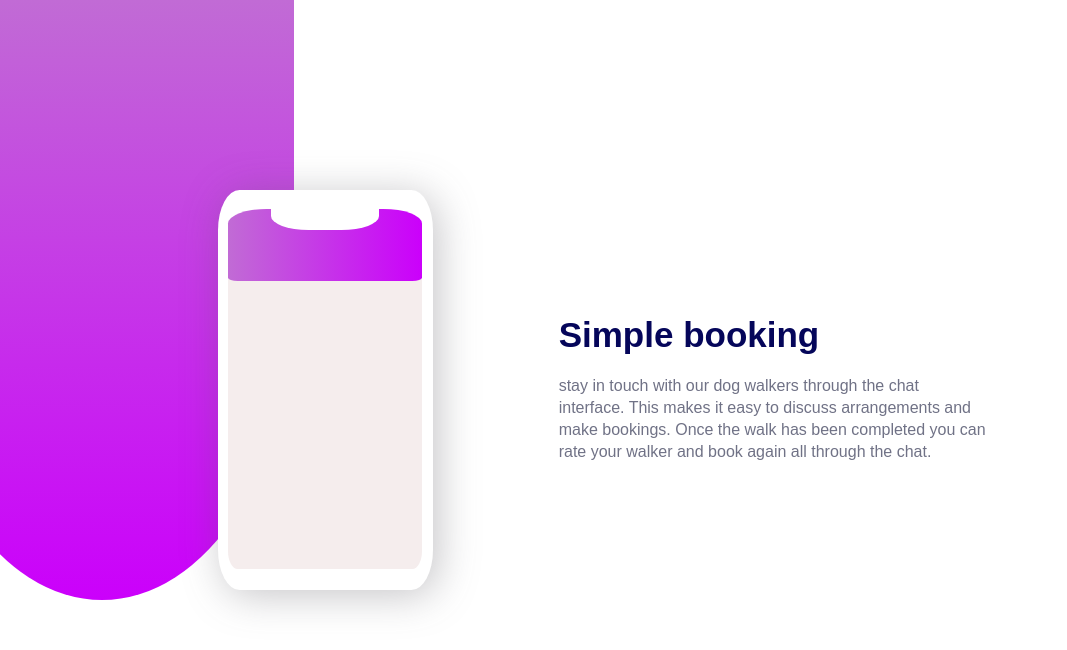
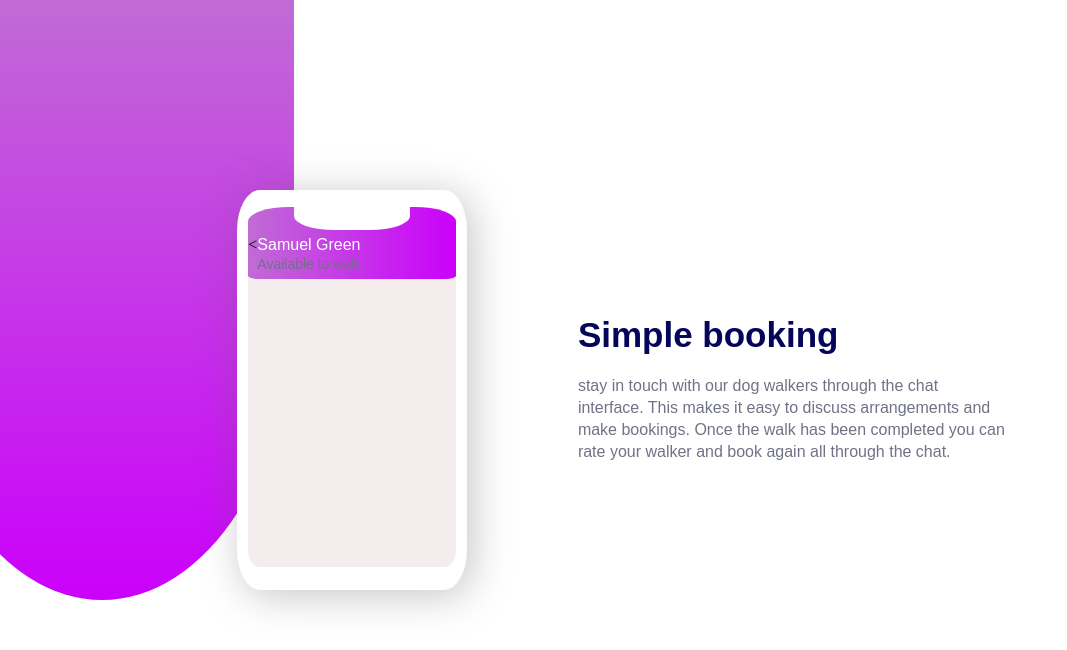
Before and after one commit to Edval6/chat-illustration, a plain HTML site: page index.html in a window 1280 px wide. Shown: the whole page, without its empty margins (0-1067 px from the left). Drawn offline with Linux system fonts and the light colour scheme.

Commit message:
dados do perfil

```diff
--- a/index.html
+++ b/index.html
@@ -22,6 +22,19 @@
                  <div class="fundo">
                     <div id="profile">
 
+                        <div id="dados">
+
+                            <div id="voltar"> < </div>
+
+                            <img src="" alt="">
+
+                            <div id="info">
+                                <h3> Samuel Green</h3>
+                                <p id="status">Available to walk</p>
+                            </div>
+
+                        </div>
+
                     </div>
                  </div>
             </div>
--- a/style.css
+++ b/style.css
@@ -17,7 +17,7 @@ main{
     justify-content: space-between;
     position: relative;
     z-index: 1;
-    margin-left: 17%;
+    margin-left: 18.5%;
     margin-top: -32%;
 }
 
@@ -42,7 +42,7 @@ p{
 }
 
 .mobile{
-    width: 28%;
+    width: 30%;
     height: 400px;
     border-radius: 10%;
     background-color: white;
@@ -78,5 +78,26 @@ p{
     margin: auto;
     position: relative;
     z-index: 1;
+}
 
+#dados{
+    min-width: 50%;
+    height: 30px;
+    display: flex;
+    flex-direction: row;
+    padding-top: 14%;
 }
+
+h3{
+    font-size: 16px;
+    font-family: sans-serif;
+    color: white;
+    font-weight: 150;
+    margin-bottom: 2%;
+}
+
+#status{
+    font-size: 14px;
+    font-family: sans-serif;
+    font-weight: 150;
+}
```
